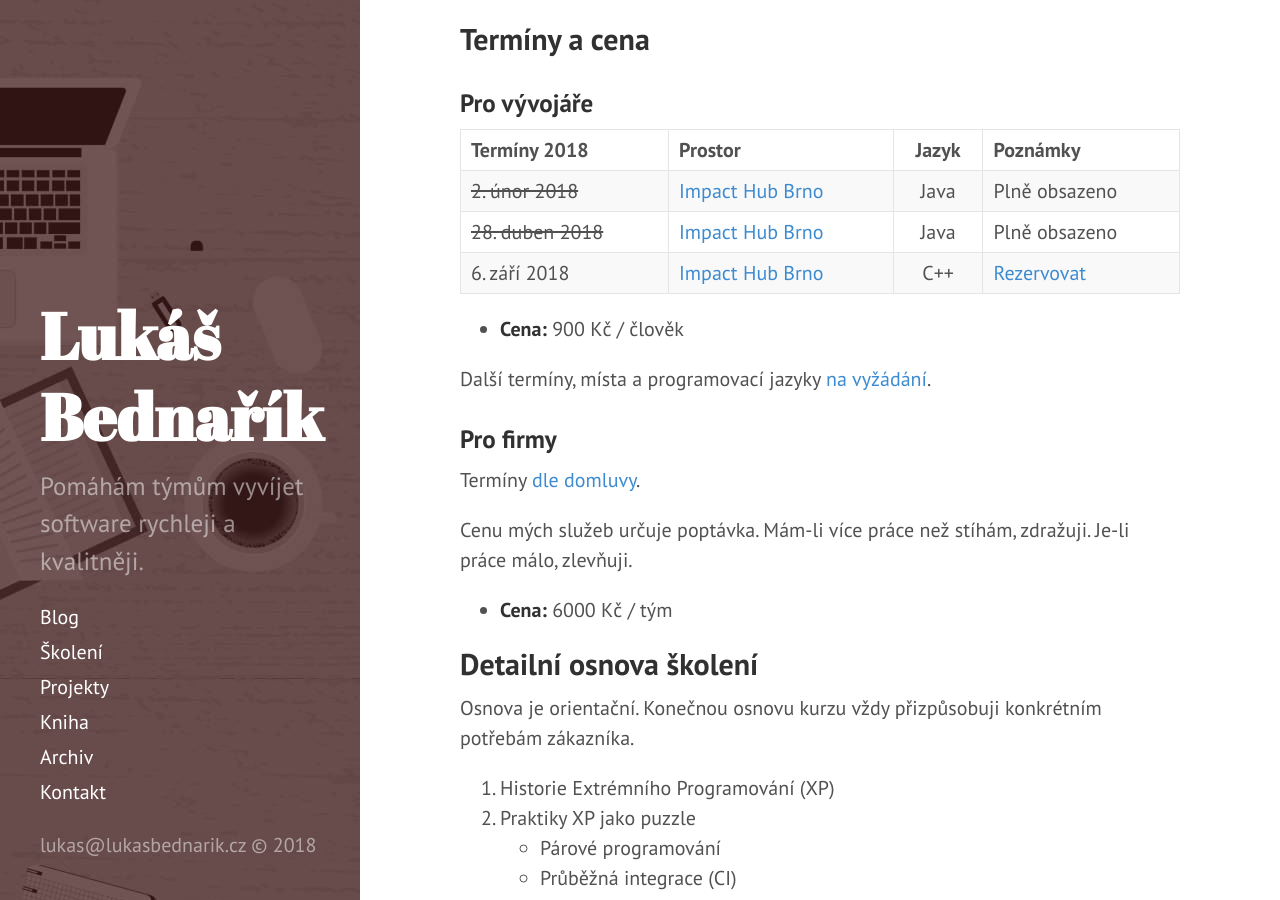
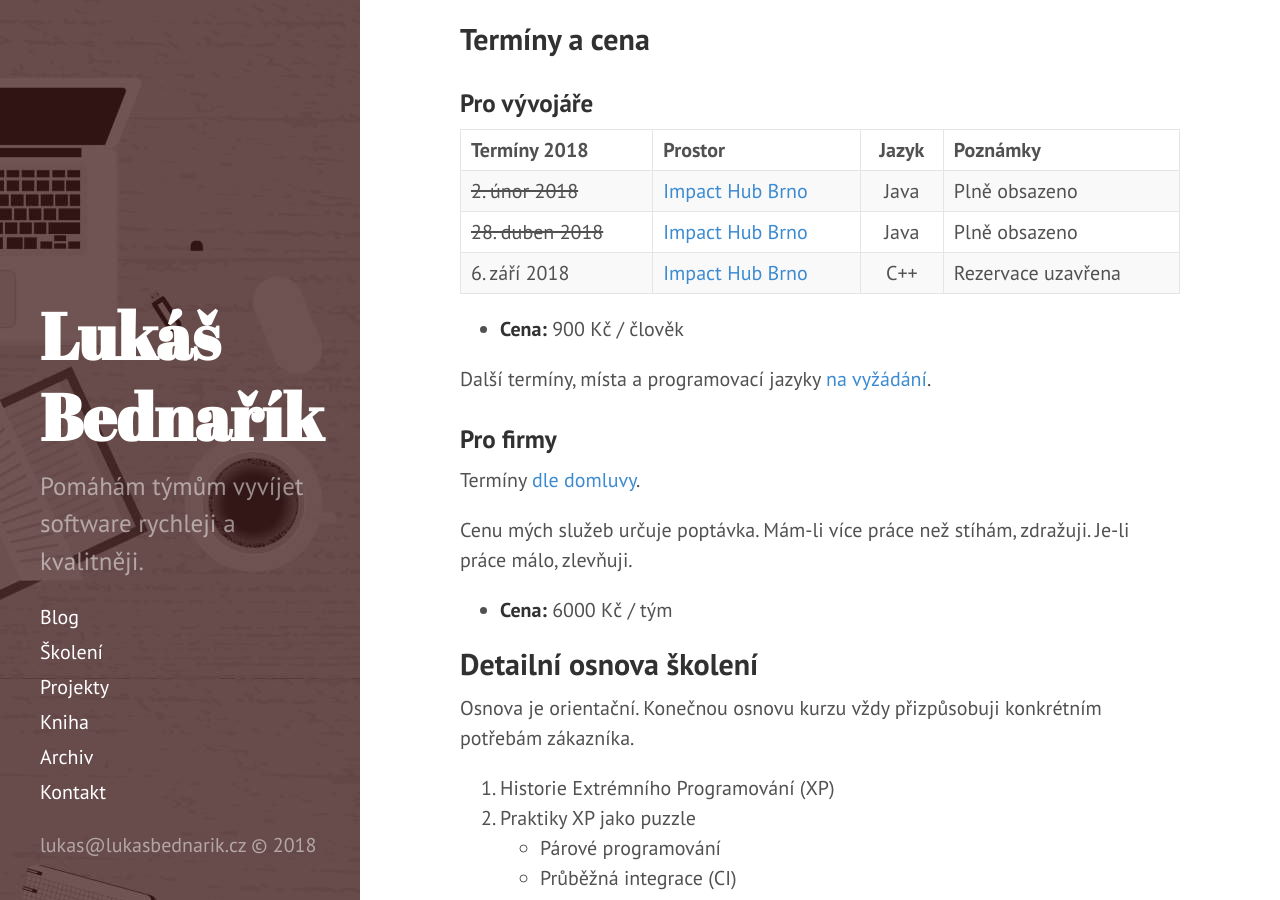
Before and after one commit to lukasbednarik/lukasbednarik.cz, a Jekyll site: the page built from _pages/sluzby-workshop-xp.md, in a window 1280 px wide and 900 px high, scrolled down 1324 px. Built offline with Jekyll 4.4.1, drawn with Linux system fonts in a browser that asks for light colours.

Commit message:
Rezervace uzavrena

```diff
--- a/_pages/sluzby-workshop-xp.md
+++ b/_pages/sluzby-workshop-xp.md
@@ -44,7 +44,7 @@
 |:------------------------ |:--------------------------------------------- |:-----:|:--------------|
 | ~~2. únor 2018~~         | [Impact Hub Brno](https://www.hubbrno.cz/en/) | Java  | Plně obsazeno |
 | ~~28. duben 2018~~       | [Impact Hub Brno](https://www.hubbrno.cz/en/) | Java  | Plně obsazeno |
-| 6. září 2018             | [Impact Hub Brno](https://www.hubbrno.cz/en/) | C++   | [Rezervovat](/workshop-extremniho-programovani-rezervace) |
+| 6. září 2018             | [Impact Hub Brno](https://www.hubbrno.cz/en/) | C++   | Rezervace uzavřena |
 
 - **Cena:** 900 Kč / člověk
 
```
